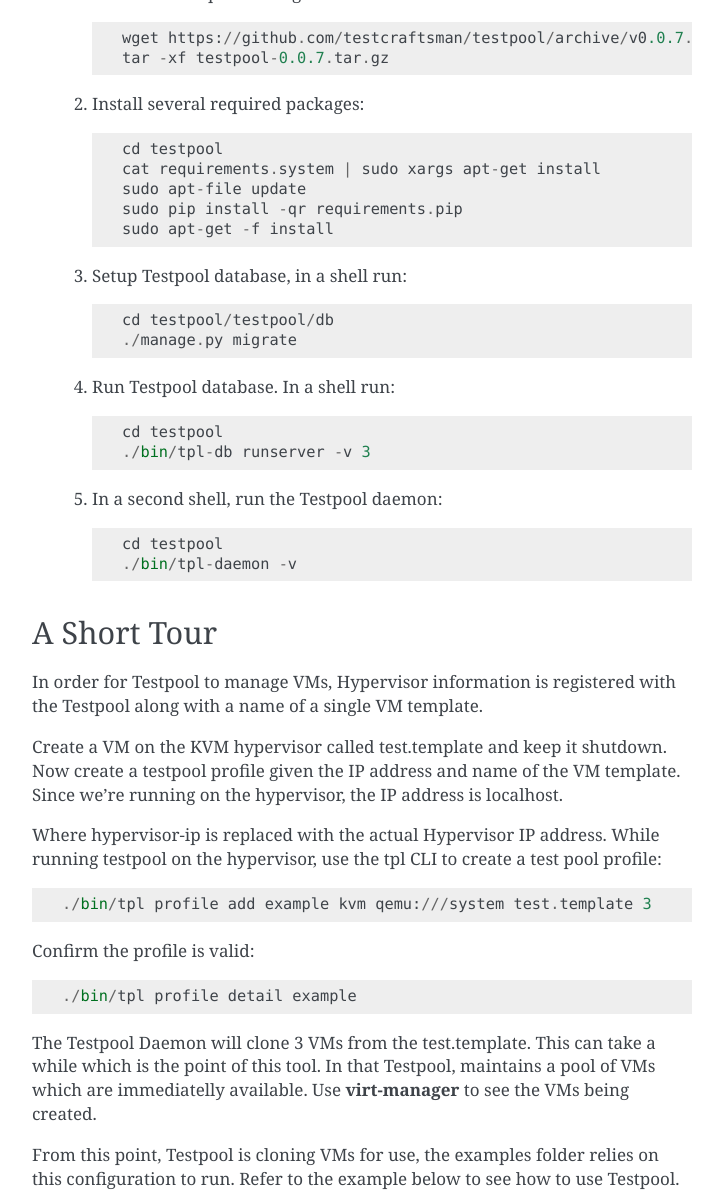
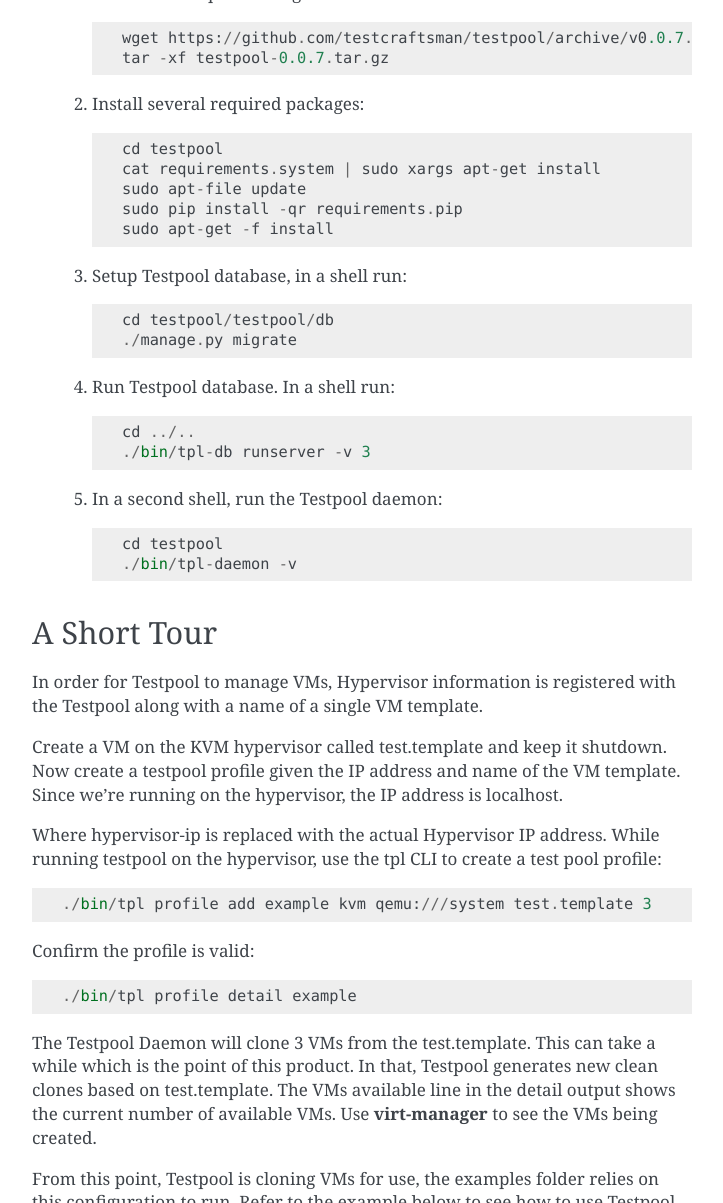
Before and after one commit to testcraftsman/testpool, a Sphinx documentation site: the page built from docs/source/quickstart.rst, in a window 1280 px wide and 1400 px high, scrolled down 1524 px, cut to the strip 0-1203 px from the top of the window. Shown: the whole strip, without its empty margins (388-1111 px from the left). Built offline with Sphinx 7.4.7, drawn with Linux system fonts in a browser that asks for light colours.

Commit message:
clean up profile content

```diff
--- a/docs/source/quickstart.rst
+++ b/docs/source/quickstart.rst
@@ -83,10 +83,9 @@
        cd testpool/testpool/db
        ./manage.py migrate
 
-
   #. Run Testpool database. In a shell run::
 
-       cd testpool
+       cd ../..
        ./bin/tpl-db runserver -v 3
 
   #. In a second shell, run the Testpool daemon::
@@ -114,9 +113,10 @@
   ./bin/tpl profile detail example
 
 The Testpool Daemon will clone 3 VMs from the test.template. This can take
-a while which is the point of this tool. In that Testpool, maintains a
-pool of VMs which are immediatelly available.  Use **virt-manager** to see the
-VMs being created.
+a while which is the point of this product. In that, Testpool generates
+new clean clones based on test.template. The VMs available line in the detail
+output shows the current number of available VMs. Use **virt-manager** to see
+the VMs being created.
 
 From this point, Testpool is cloning VMs for use, the examples folder relies on
 this configuration to run. Refer to the example below to see how to use Testpool.
```
Also changed, not shown: 2 other files.
